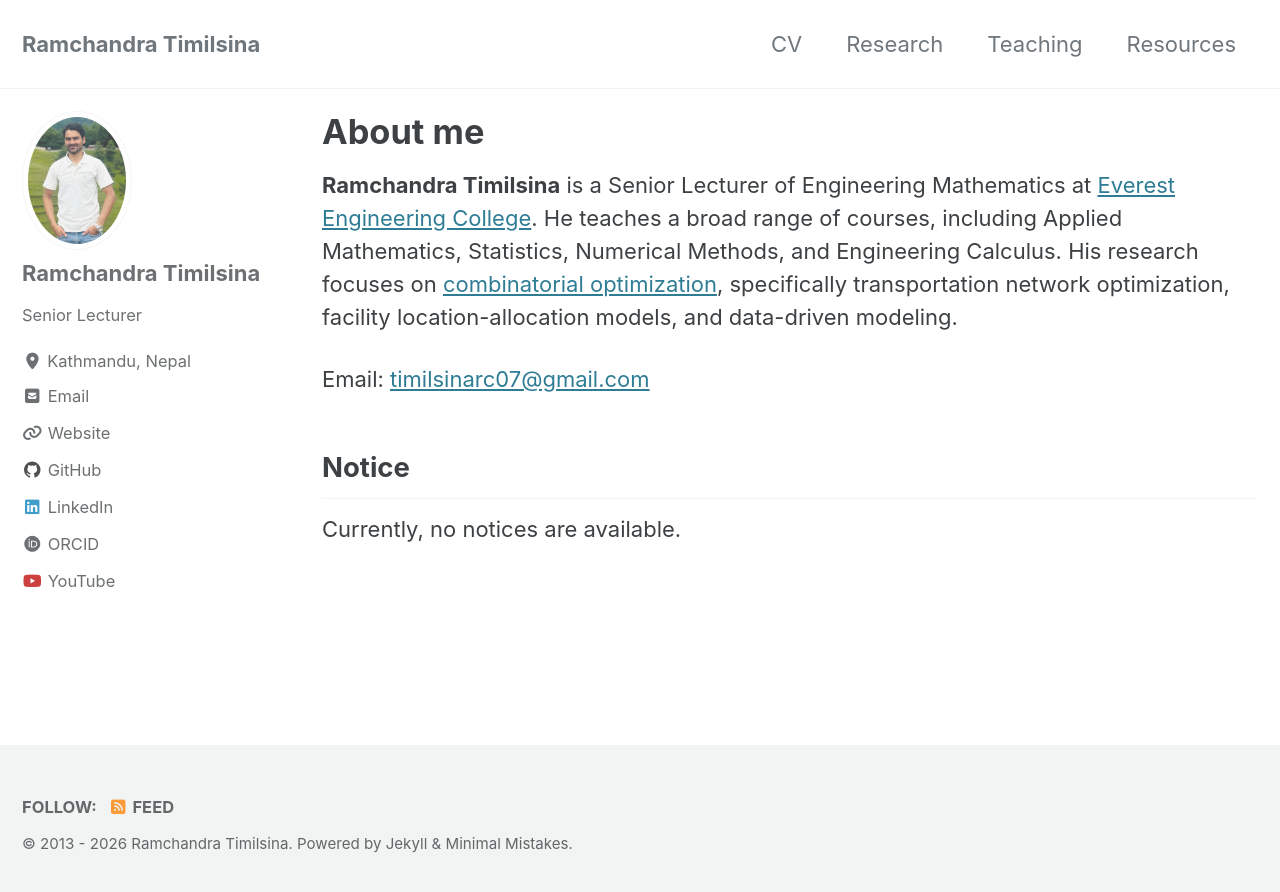
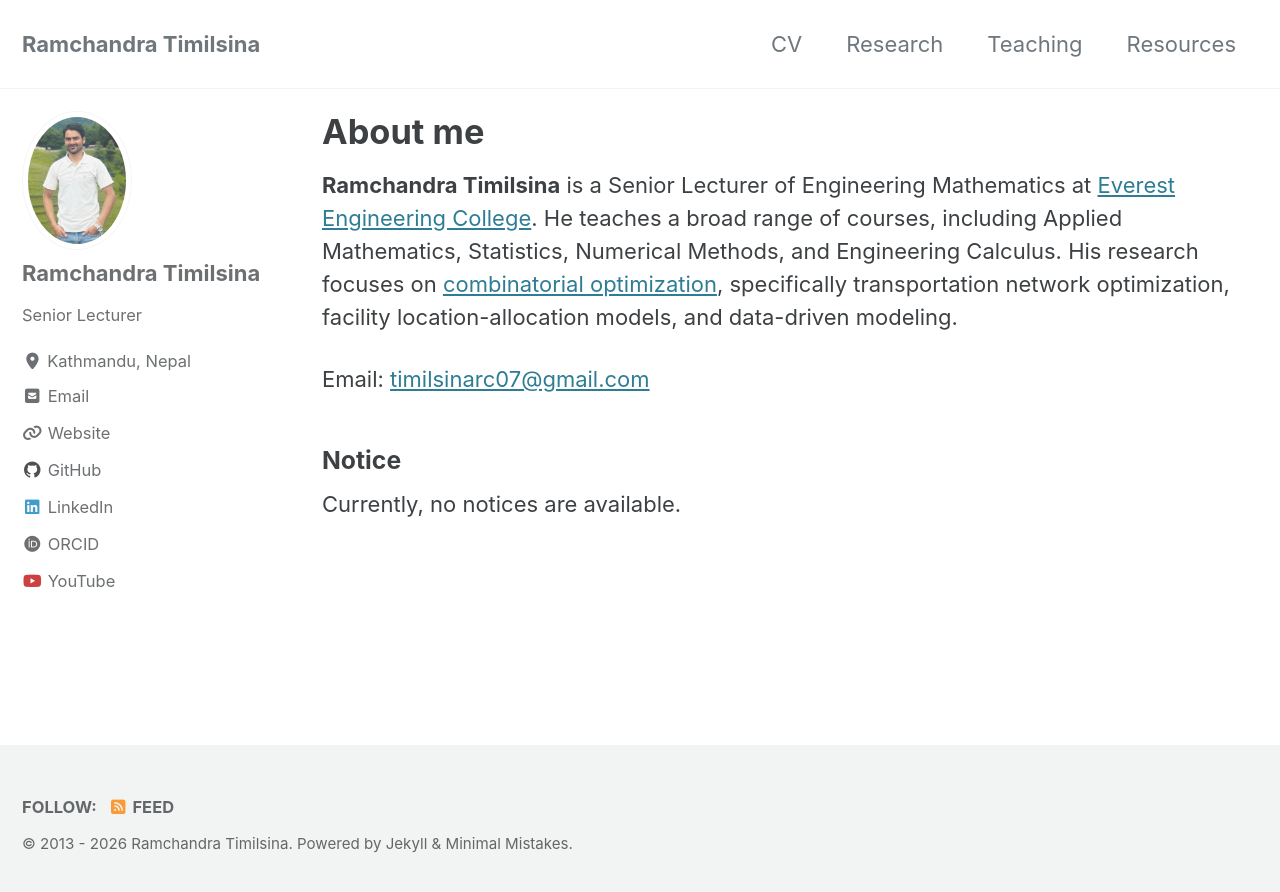
Before and after one commit to TimilsinaRC07/TimilsinaRC07.github.io, a Jekyll site: the page built from index.html, in a window 1280 px wide. Shown: the top 892 px of the page. Built offline with Jekyll 4.4.1, drawn with Linux system fonts in a browser that asks for light colours; cached includes are drawn as plain includes; the list of posts is cut into pages by our own code.

```diff
--- a/index.html
+++ b/index.html
@@ -16,7 +16,7 @@ author_profile: true
 
 <p>Email: <a href="mailto:timilsinarc07@gmail.com">timilsinarc07@gmail.com</a></p>
 
-<h2>Notice</h2>
+<h3>Notice</h3>
 <p>
   Currently, no notices are available.
 </p>
```
